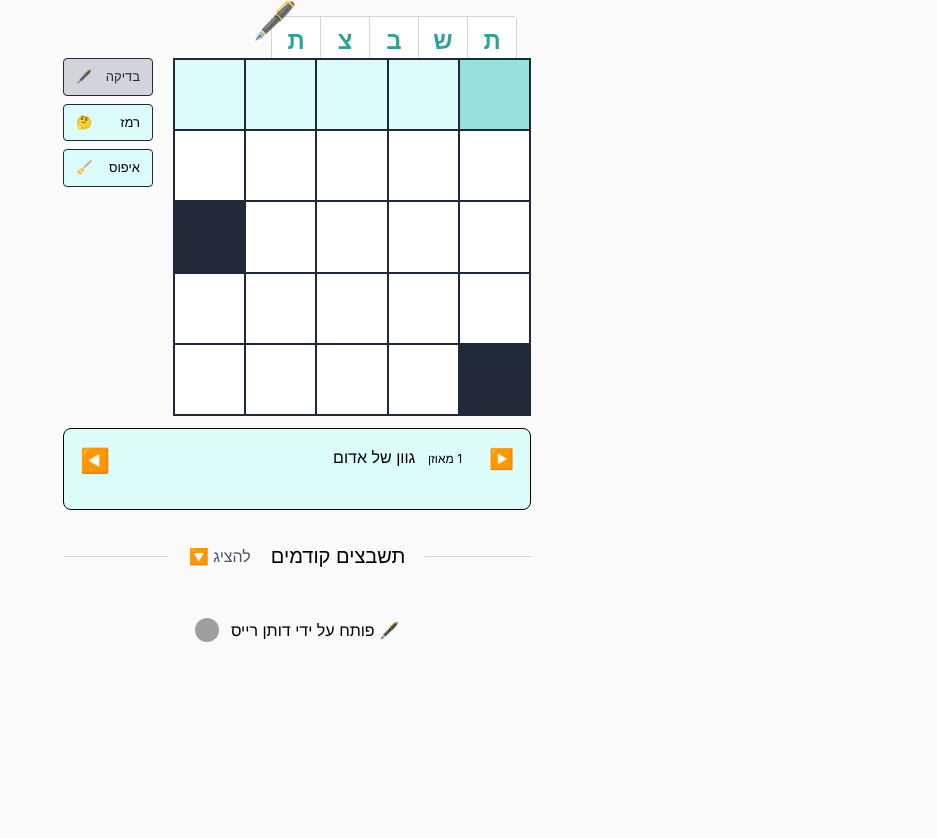
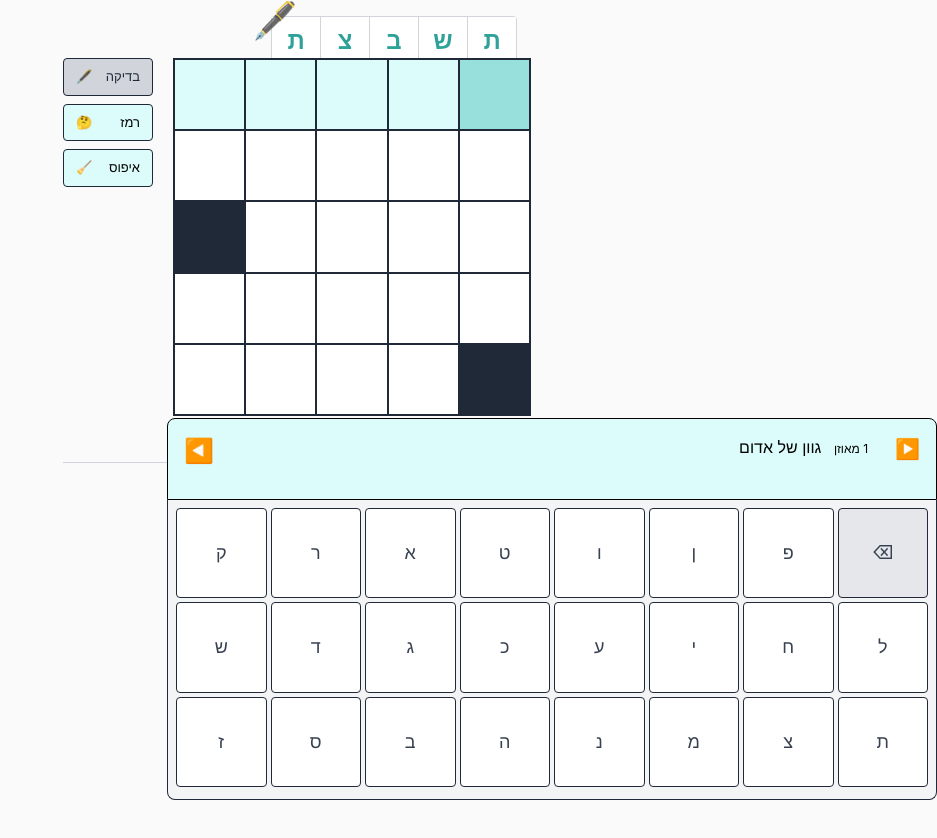
Before and after one commit to dotanrs/tashbezet, a React (Create React App) app: page / in a window 1280 px wide. Both pictures are taken after a click on the button "מוכנים לֶתַשְבֶצ?". Shown: the top 838 px of the page, without its empty margins (343-1280 px from the left). Before the commit the page ends 800 px from the top, so only its background shows below. Built offline with nearby package versions, Linux system fonts and the light colour scheme; grey boxes are pictures that could not be loaded.

Commit message:
Dynamically add padding

```diff
--- a/src/crossword-puzzle.tsx
+++ b/src/crossword-puzzle.tsx
@@ -13,6 +13,9 @@ import useIsMobile from './hooks/useIsMobile';
 
 const CrosswordPuzzle = () => {
   const isMobile = useIsMobile();
+  const cluesKeyboardRef = useRef<HTMLDivElement>(null);
+  const [bottomPadding, setBottomPadding] = useState(0);
+
   // Add new state for game started
   const [gameStarted, setGameStarted] = useState(false);
   // Modify current puzzle state to be null initially
@@ -97,6 +100,26 @@ const CrosswordPuzzle = () => {
     setDirection('across');
     checkComplete(newGrid, currentPuzzleId);
   }, [currentPuzzleId]);
+
+  useEffect(() => {
+    if (isMobile && cluesKeyboardRef.current) {
+      const updatePadding = () => {
+        const height = cluesKeyboardRef.current?.offsetHeight || 0;
+        setBottomPadding(height + 15);
+      };
+
+      updatePadding();
+      // Update on resize
+      window.addEventListener('resize', updatePadding);
+      // Also update after a short delay to account for dynamic content
+      const timeoutId = setTimeout(updatePadding, 100);
+
+      return () => {
+        window.removeEventListener('resize', updatePadding);
+        clearTimeout(timeoutId);
+      };
+    }
+  }, [isMobile, gameStarted]);
 
   // Modify handlePuzzleChange
   const handlePuzzleChange = (puzzleId: PuzzleId) => {
@@ -538,7 +561,7 @@ const CrosswordPuzzle = () => {
   }
 
   return (
-    <div id="crossword-container" className="absolute w-full md:w-[500px] max-w-[500px] right-0 left-0 m-x-0 flex flex-col items-center p-4 mx-auto">
+    <div id="crossword-container" className={`absolute w-full md:w-[500px] max-w-[500px] right-0 left-0 m-x-0 flex flex-col items-center p-4 mx-auto`} style={isMobile ? { paddingBottom: bottomPadding } : undefined}>
       <div className={`${titleDesign(gameStarted)}`}>
         <h1 className="mb-8 select-none" style={{ direction: 'rtl' }}>
           <div className="relative">
@@ -670,7 +693,7 @@ const CrosswordPuzzle = () => {
 
 
                 {/* Clues display */}
-                <div className={cluesKeyboardLocation(isMobile)}>
+                <div id="clues-and-keyboard" ref={cluesKeyboardRef} className={cluesKeyboardLocation(isMobile)}>
                   <div className={`min-h-[82px] bg-[#dbfcfa] border-[0.5px] border-black ${isMobile ? 'rounded-t-lg' : 'rounded-lg'}`}>
                   <div className="p-4 w-full direction-rtl text-right flex gap-[15px] justify-between" style={{ direction: 'rtl' }}>
                     <div className="flex-none cursor-pointer select-none text-xl"
--- a/src/hooks/useIsMobile.ts
+++ b/src/hooks/useIsMobile.ts
@@ -26,7 +26,7 @@ const useIsMobile = () => {
     return () => window.removeEventListener('resize', checkIsMobile);
   }, []);
 
-  return isMobile;
+  return !isMobile;
 };
 
 export default useIsMobile;
```
